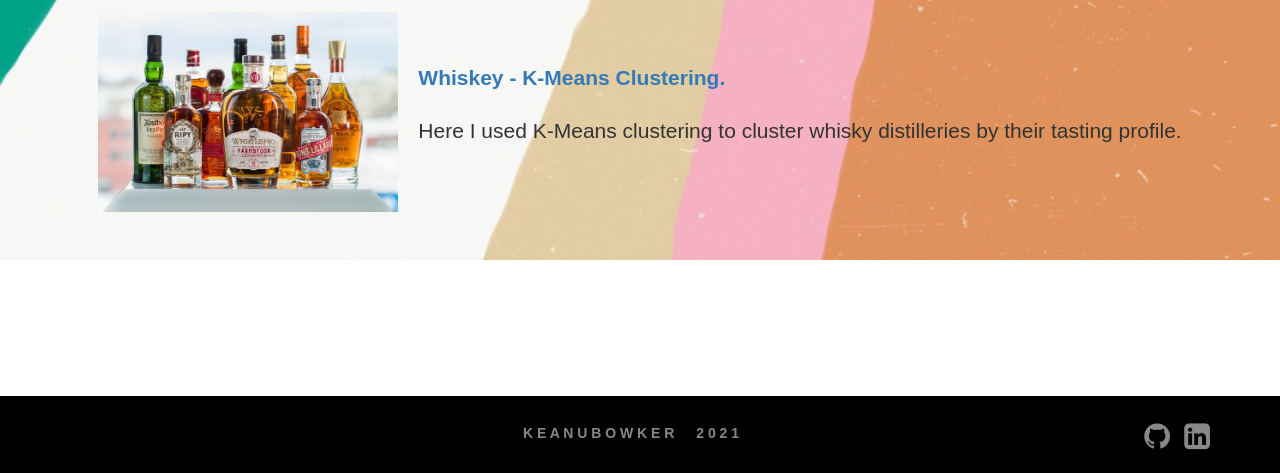
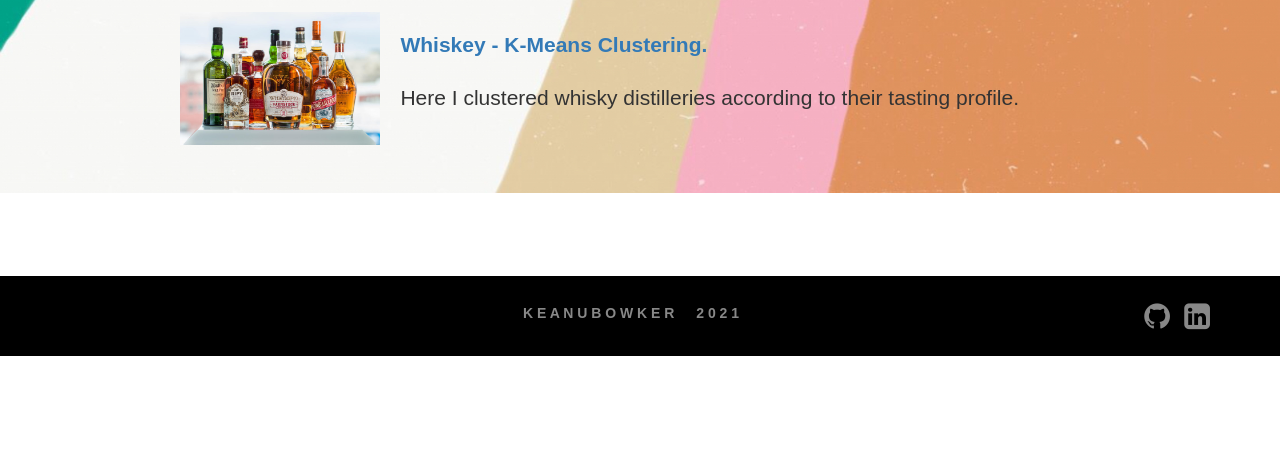
Before and after one commit to keanubowker8/Portfolio.github.io, a plain HTML site: page portfolio.html in a window 1280 px wide. Shown: the part 444-917 px from the top of the page. After the commit the page ends 800 px from the top, so only its background shows below. Drawn offline with nearby package versions, Linux system fonts and the light colour scheme.

Commit message:
review changes

```diff
--- a/portfolio.html
+++ b/portfolio.html
@@ -15,12 +15,13 @@
     }
     footer {
       background-color: black;
+      font-family: Montserrat Medium, sans-serif;
       margin: 0;
       height:10%;
       width:100%;
-      position:absolute;
+      position: fixed;
       left:0;
-      bottom:-15%;
+      bottom:0;
     }
     /* Remove the navbar's default margin-bottom and rounded borders */
     .navbar {
@@ -167,12 +168,12 @@
   <a href="https://github.com/keanubowker8/K-Means-Whiskey-Distilleries.git" target="_blank">
         <div class="container">
       <div class="image">
-        <img src="1_hwOOXvq5ogyxaWnpf6doFw.jpeg" width="300" height="200" alt="Image" >
+        <img src="1_hwOOXvq5ogyxaWnpf6doFw.jpeg" width="200: relative" height="relative" alt="Image" >
       </div>
       <div class="text">
-        <p><b>Whiskey - K-Means Clustering.</b></p>
+        <p><b> Whiskey - K-Means Clustering.</b></p>
         </a>
-	<p> Here I used K-Means clustering to cluster whisky distilleries by their tasting profile.
+	<p> Here I clustered whisky distilleries according to their tasting profile. &emsp; &emsp; &emsp;</p>
       </div>
     </div>
   </div>
```
Also changed, not shown: index.html (+2 -2 lines), skills.html (+3 -3 lines).
